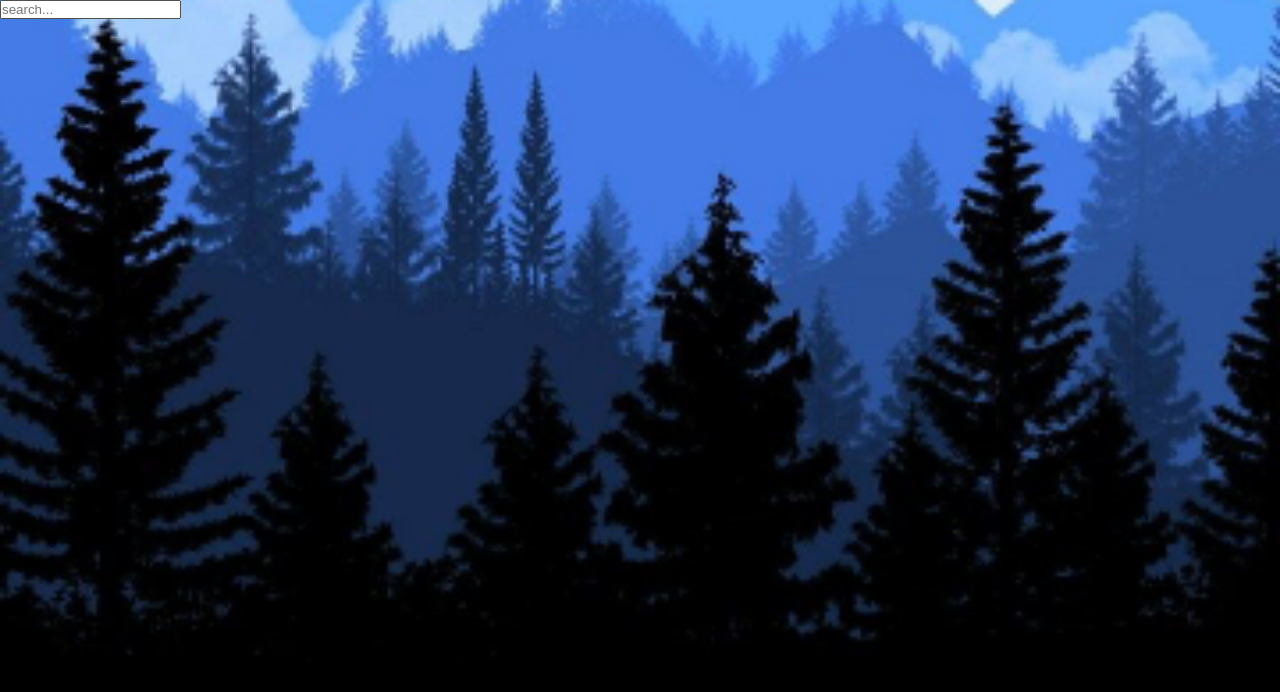
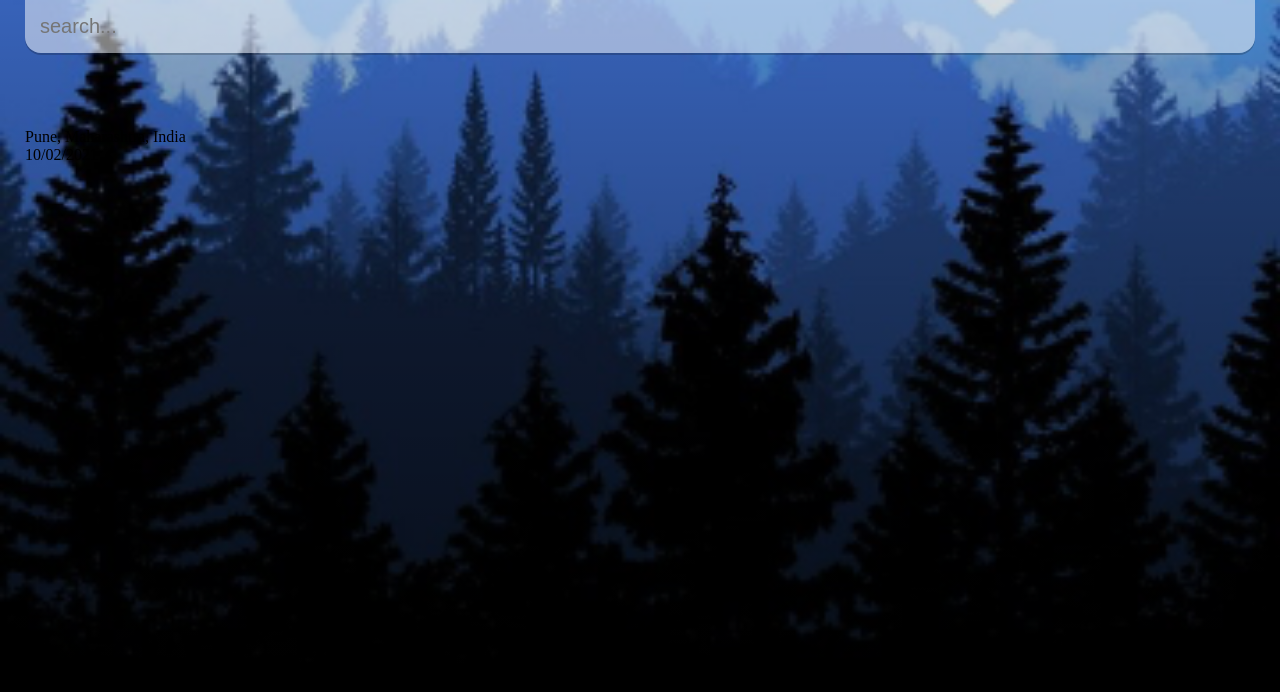
Before and after one commit to IshanJawade/weather-app, a React (Create React App) app: page / in a window 1280 px wide. Shown: the top 692 px of the page. Built offline with nearby package versions, Linux system fonts and the light colour scheme.

Commit message:
prined date and location on webapp

```diff
--- a/src/App.js
+++ b/src/App.js
@@ -9,12 +9,19 @@ function App() {
   return (
     <div className="app">
       <main>
-        <div className="searchbox">
+        <div className="search-box">
           <input
             type='text'
             className='search-bar'
             placeholder='search...'
           />
+        </div>
+
+        <div>
+          <div className='location-box'>
+            <div className="location">Pune, Maharashtra, India</div>
+            <div className="date">10/02/2021</div>
+          </div>
         </div>
       </main>
     </div>
--- a/src/index.css
+++ b/src/index.css
@@ -21,5 +21,36 @@ body {
 
 main {
   min-height: 100vh;
-  background-image: linear-gradient();
+  background-image: linear-gradient(to bottom, rgba(0, 0, 0, 0.2), rgba(0, 0, 0, 0.75));
+  padding: 25px;
 }
+
+.search-box {
+  width: 100%;
+  margin: 0 0 75px;
+}
+
+.search-box .search-bar{
+  display: block;
+  width: 100%;
+  padding: 15px;
+
+  appearance: none;
+  background: none;
+  outline: none;
+
+  background-color: rgba(255, 255, 255, 0.5);
+  border: none;
+  border-radius: 0px 0px 16px 16px;
+  margin-top: -25px;
+  box-shadow: 0px 2px rgba(0, 0, 0, 0.2);
+
+  color: #313131;
+  font-size: 20px;
+
+  transition: 0.4s ease;
+}
+
+.search-box .search-bar:focus {
+  background-color: rgba(255, 255, 255, 0.75);
+}
```
